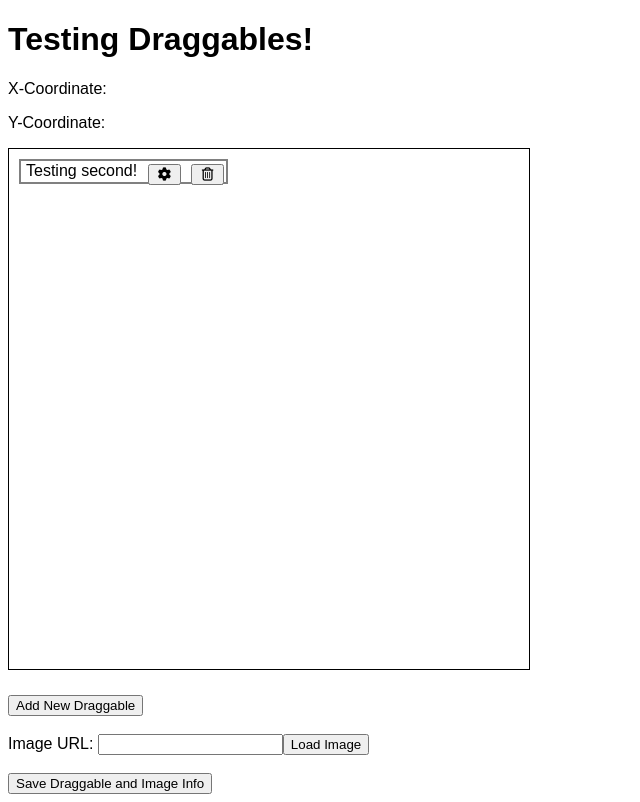
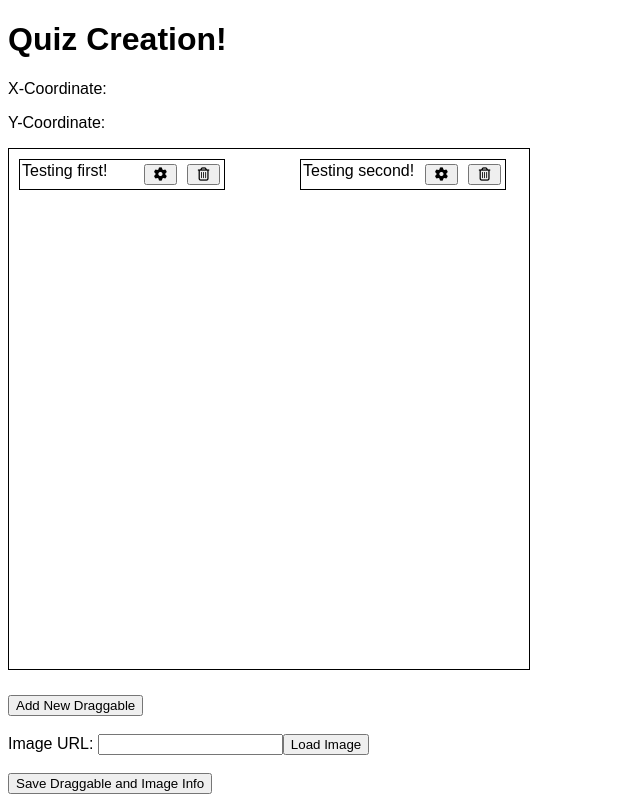
Before and after one commit to pkarjala/dragonquiz, a plain HTML site: page index.html in a window 1280 px wide. Shown: the whole page, without its empty margins (0-640 px from the left). Drawn offline with nearby package versions, Linux system fonts and the light colour scheme.

Commit message:
Clean up of various objects for JS and CSS.

```diff
--- a/css/main.css
+++ b/css/main.css
@@ -95,12 +95,6 @@ body {
   border: solid 5px purple;
 }
 
-.draggable {
-  height: 20px;
-  border: solid 2px gray;
-  background-color: white;
-  padding: 1px 0 0 5px;
-}
 
 .wrong { background-color: red; }
 
--- a/index.html
+++ b/index.html
@@ -11,14 +11,14 @@
     <link rel="stylesheet" href="https://code.jquery.com/ui/1.12.1/themes/base/jquery-ui.css">
 
 
-    <script src="https://code.jquery.com/jquery-3.2.1.min.js" integrity="sha256-hwg4gsxgFZhOsEEamdOYGBf13FyQuiTwlAQgxVSNgt4=" crossorigin="anonymous"></script>
-    <script src="https://code.jquery.com/ui/1.12.1/jquery-ui.min.js" integrity="sha256-VazP97ZCwtekAsvgPBSUwPFKdrwD3unUfSGVYrahUqU=" crossorigin="anonymous"></script>
-    <script src='https://cdnjs.cloudflare.com/ajax/libs/dragula/3.7.2/dragula.min.js'></script>
+
   </head>
   <body>
-    <h1>Testing Draggables!</h1>
+    <h1>Quiz Creation!</h1>
     <p id="drag-x">X-Coordinate: <span id="x-coordinate"></span></p>
     <p id="drag-y">Y-Coordinate: <span id="y-coordinate"></span></p>
+
+    <!-- Container for our placement and addition of Draggables -->
     <div id="draggable-container">
       <div id="drag1" class="draggable drag-box">
         <div class="drag-text">Testing first!</div>
@@ -27,7 +27,13 @@
           <button class="delete" onclick="deleteDraggable( this );"><i class="fa fa-trash-o fa-fw"></i></button>
         </div>
       </div>
-      <div id="drag2" class="draggable drag-box"><div class="drag-text">Testing second!</div><div class="drag-buttons"><button id="edit2" class="edit"><i class="fa fa-cog fa-fw"></i></button><button class="delete" onclick="deleteDraggable( this );"><i class="fa fa-trash-o fa-fw"></i></button></div></div>
+      <div id="drag2" class="draggable drag-box" style="left: 300px;">
+        <div class="drag-text">Testing second!</div>
+        <div class="drag-buttons">
+          <button id="edit2" class="edit"><i class="fa fa-cog fa-fw"></i></button>
+          <button class="delete" onclick="deleteDraggable( this );"><i class="fa fa-trash-o fa-fw"></i></button>
+        </div>
+      </div>
     </div>
 
     <div id="messages">
@@ -60,6 +66,8 @@
 
 
     <!-- Loaded Javascripts -->
+    <script src="https://code.jquery.com/jquery-3.2.1.min.js" integrity="sha256-hwg4gsxgFZhOsEEamdOYGBf13FyQuiTwlAQgxVSNgt4=" crossorigin="anonymous"></script>
+    <script src="https://code.jquery.com/ui/1.12.1/jquery-ui.min.js" integrity="sha256-VazP97ZCwtekAsvgPBSUwPFKdrwD3unUfSGVYrahUqU=" crossorigin="anonymous"></script>
     <script src="js/main.js"></script>
   </body>
 </html>
--- a/js/main.js
+++ b/js/main.js
@@ -185,6 +185,7 @@ function saveContent( identifier, container ) {
   console.log( "Saving location data!" );
   var draggable_objects = document.getElementsByClassName( identifier );
   $( identifier ).each( function( event ) {
+    // Replace with actual construction of JSON data objects.
     console.log( $( this ).attr( "id" ) );
     console.log( $( this ).children( '.drag-text' ).text() );
     console.log( $( this ).position().left - $( container ).position().left - parseInt( $( container ).css( "padding-left" ) )  ); // x
@@ -216,7 +217,6 @@ function loadImage( image_input, container ) {
   }
   // Load the image to our object.
   remote_image.src = getBackgroundImageData( container );
-  //console.log( remote_image.src );
 }
 
 
```
Also changed, not shown: quiz.html (+8 -0 lines).
